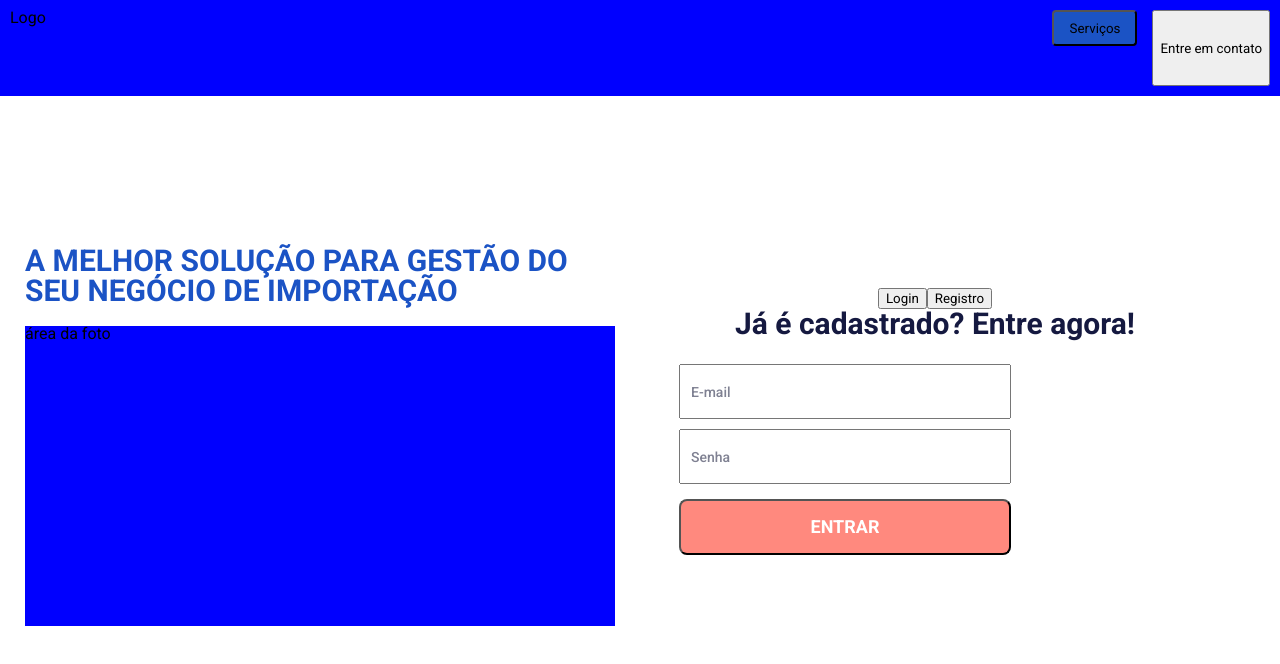
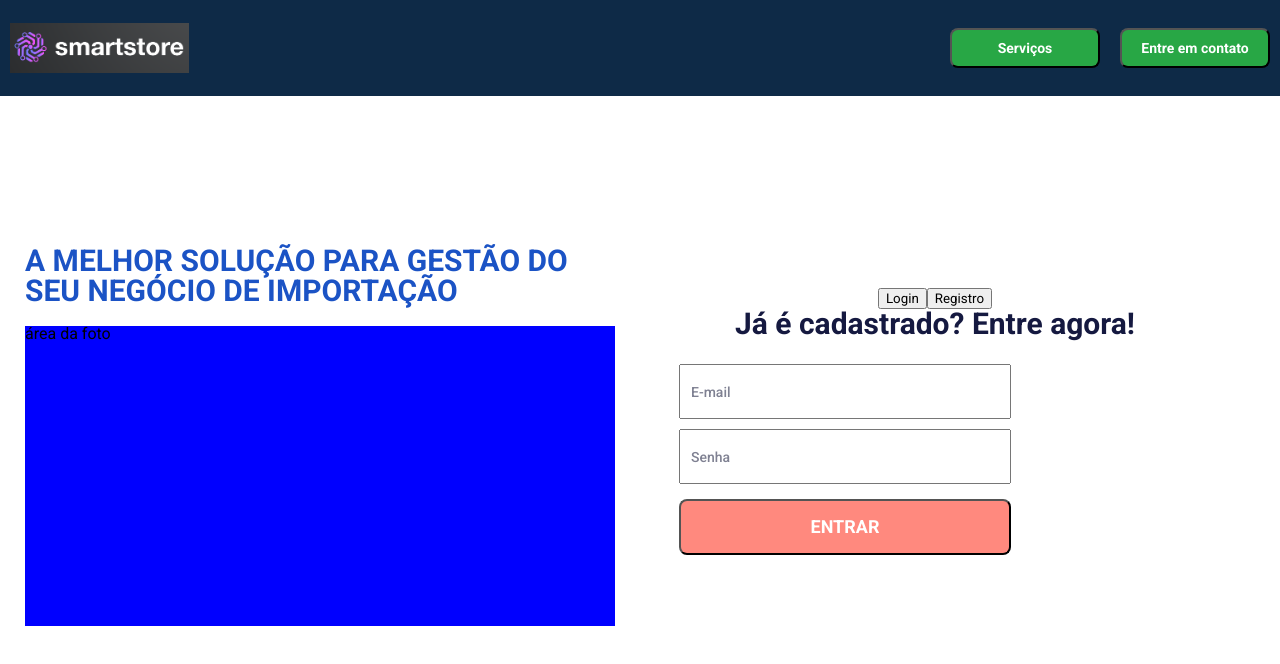
Before and after one commit to CSFernandoHBK/smartstore-client, a React (Create React App) app: page / in a window 1280 px wide. Shown: the top 664 px of the page. Built offline with nearby package versions, Linux system fonts and the light colour scheme.

Commit message:
feat: contactPage prototype

```diff
--- a/src/App.js
+++ b/src/App.js
@@ -16,12 +16,25 @@ import NewSell from "./pages/Sell/NewSell/NewSell"
 import NewOrder from "./pages/Order/CreateOrder/CreateOrder"
 import NotFound from "./pages/NotFound/NotFound"
 import "./assets/styles/styles.css"
+import Contact from "./pages/Contact/Contact"
 
 
 export default function App() {
   const token = JSON.parse(localStorage.getItem("token"));
 
-  if(token){
+  return(
+    <>
+      <GlobalStyles/>
+      <Router>
+        <Routes>
+          <Route path="/" element={<Landing/>}/>
+          <Route path="/contact" element={<Contact/>}/>
+        </Routes>
+      </Router>
+    </>
+  )
+
+  /*if(token){
     return(
       <>
         <GlobalStyles/>
@@ -59,9 +72,7 @@ export default function App() {
         </Router>
       </>
     )
-  }
-
-
+  }*/
 };
 
 function ProtectedRouteGuard({ children }) {
--- /dev/null
+++ b/src/pages/Contact/Contact.js
@@ -0,0 +1,36 @@
+import styled from "styled-components"
+import logo from "../../assets/images/logo.png"
+import { useNavigate } from "react-router-dom"
+import buttons from "../../components/Buttons";
+
+export default function Contact() {
+    const navigate = useNavigate();
+    const {BackButton} = buttons;
+
+    return(
+        <Container>
+            <img src={logo}/>
+            <h1>Em desenvolvimento...</h1>
+            <BackButton onClick={() => navigate("/")}>Voltar para home</BackButton>
+        </Container>
+    )
+}
+
+const Container = styled.div`
+   display: flex;
+   flex-direction: column;
+   justify-content: center;
+   align-items: center;
+   height: 100vh;
+
+   img{
+        height: 130px;
+        width: 500px;
+        margin-bottom: 50px;
+   }
+
+   h1{
+        font-size: 30px;
+        margin-bottom: 20px;
+   }
+`
--- a/src/pages/Landing/Header.js
+++ b/src/pages/Landing/Header.js
@@ -1,12 +1,18 @@
 import styled from "styled-components";
+import buttons from "../../components/Buttons";
+import logo from "../../assets/images/logo.png"
+import { useNavigate } from "react-router-dom";
 
 export default function Header() {
+    const {DetailsButton, InsertNewButton} = buttons;
+    const navigate = useNavigate();
+
     return(
         <Container>
-            <div>Logo</div>
+            <img src={logo}/>
             <div>
-                <button>Serviços</button>
-                <button>Entre em contato</button>
+                <DetailsButton>Serviços</DetailsButton>
+                <DetailsButton onClick={() => navigate("/contact")}>Entre em contato</DetailsButton>
             </div>
         </Container>
     );
@@ -14,26 +20,23 @@ export default function Header() {
 
 const Container = styled.div`
     display: flex;
-    background-color: blue;
+    background-color: #0E2A47;
     justify-content: space-between;
+    align-items: center;
     padding: 10px 10px 10px;
     height: 12vh;
 
     & > div:nth-child(2){
         display: flex;
 
-        & > button:nth-child(1){
-            display: flex;
-            flex-direction: row;
-            justify-content: center;
-            align-items: center;
-            padding: 6px 20px;
-            gap: 8px;
-            width: 85px;
-            height: 36px;
-            background: #1B53C5;
-            border-radius: 4px;
-            margin-right: 15px;
+        & > button{
+            height: 40px;
+            width: 150px;
+            margin-bottom: 0;
         }
     }
+
+    img{
+        height: 50px;
+    }
 `;
```
